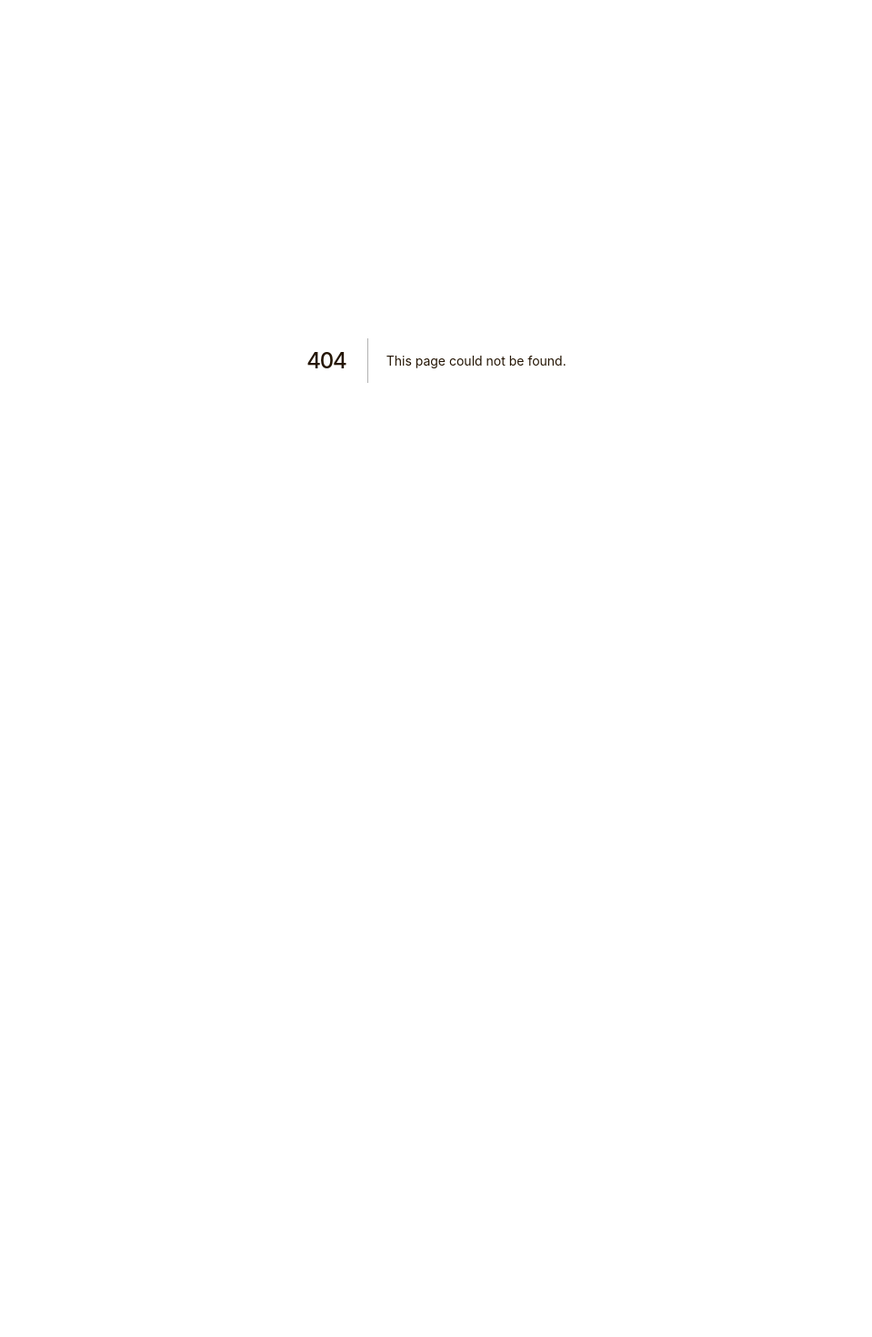
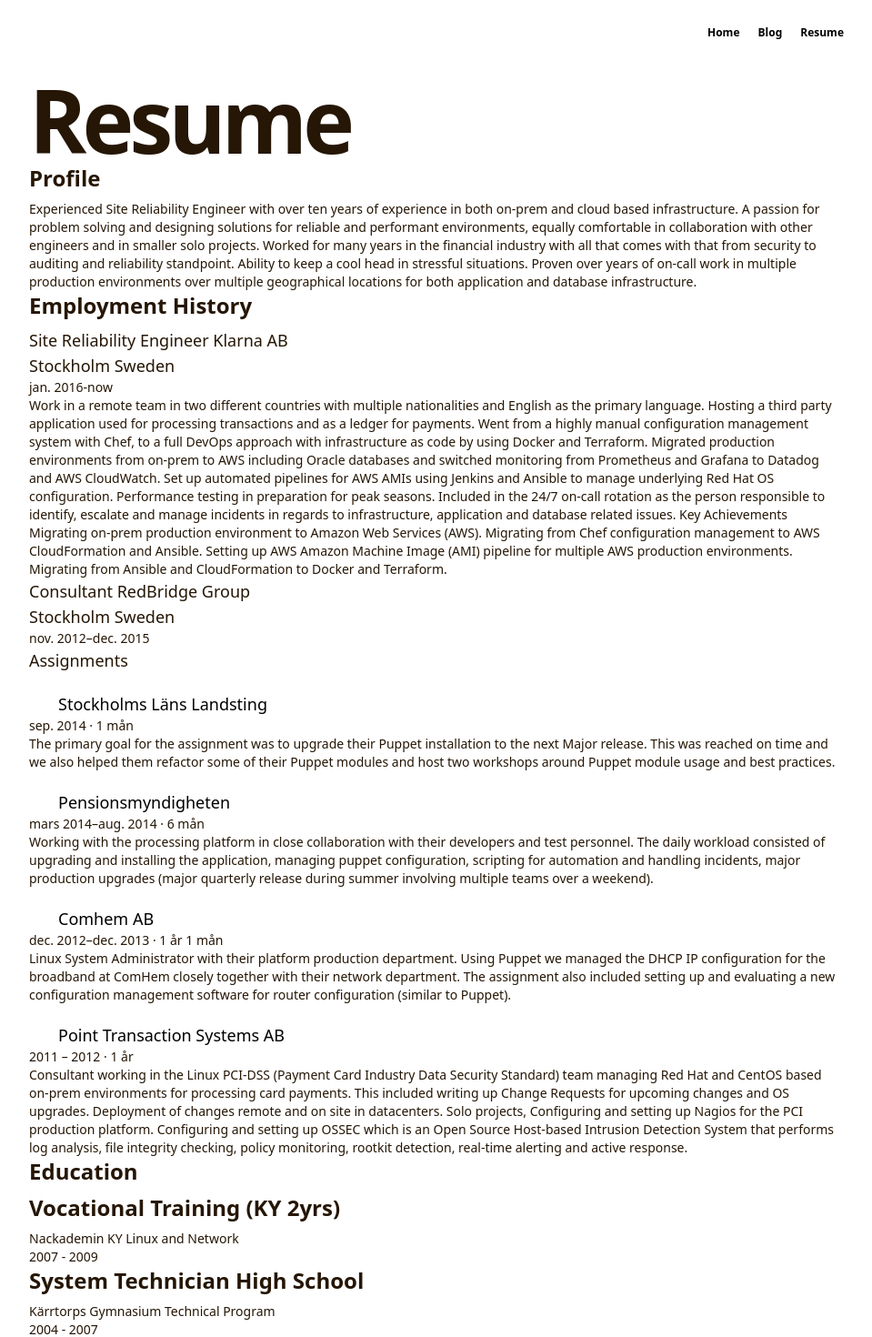
Before and after one commit to tobeck/tsbo, a Next.js app: page /resume in a window 1280 px wide. Before the commit this address had no page. Shown: the top 1470 px of the page at 91% size, without its empty margins (160-1119 px from the left). Before the commit the page ends 800 px from the top, so only its background shows below. Built offline with nearby package versions, Linux system fonts and the light colour scheme.

Commit message:
Added resume page, restruct navbar

```diff
--- a/components/navbar.js
+++ b/components/navbar.js
@@ -5,18 +5,16 @@
 
 export default function Navbar() {
   return (
-    <nav className="container flex items-center py-5 mt-10">
-      <div>
+    <nav className="container flex items-center py-5 mt-2">
+      <ul className="hidden sm:flex flex-1 justify-end items-center gap-5  text-xs font-bold">
         <Link href="/">
-          <Image src="/assets/TSBO_logo.svg" width="64" height="64" />
-        </Link>
-      </div>
-      <ul className="hidden sm:flex flex-1 justify-end items-center gap-5  text-xs">
-        <Link href="/experiences">
-          <a>Experiences</a>
+          <a>Home</a>
         </Link>
         <Link href="/blog">
           <a>Blog</a>
+        </Link>
+        <Link href="/resume">
+          <a>Resume</a>
         </Link>
       </ul>
       <div className="flex sm:hidden flex-1 justify-end">
--- /dev/null
+++ b/pages/resume.js
@@ -0,0 +1,117 @@
+import Layout from '../components/layout'
+import Container from '../components/container'
+
+export default function Experiences() {
+  return (
+    <>
+      <Layout>
+        <Container>
+          <section className="flex-col md:flex-row flex items-center md:justify-between mt-5 mb-5 md:mb-12">
+            <div>
+              <h1>Resume</h1>
+              <h2>Profile</h2>
+              <p>
+                Experienced Site Reliability Engineer with over ten years of
+                experience in both on-prem and cloud based infrastructure. A
+                passion for problem solving and designing solutions for reliable
+                and performant environments, equally comfortable in
+                collaboration with other engineers and in smaller solo projects.
+                Worked for many years in the financial industry with all that
+                comes with that from security to auditing and reliability
+                standpoint. Ability to keep a cool head in stressful situations.
+                Proven over years of on-call work in multiple production
+                environments over multiple geographical locations for both
+                application and database infrastructure.
+              </p>
+              <h2>Employment History</h2>
+              <>
+                <h3>Site Reliability Engineer Klarna AB</h3>
+                <h3>Stockholm Sweden</h3>
+                <p>jan. 2016-now</p>
+                <p>
+                  Work in a remote team in two different countries with multiple
+                  nationalities and English as the primary language. Hosting a
+                  third party application used for processing transactions and
+                  as a ledger for payments. Went from a highly manual
+                  configuration management system with Chef, to a full DevOps
+                  approach with infrastructure as code by using Docker and
+                  Terraform. Migrated production environments from on-prem to
+                  AWS including Oracle databases and switched monitoring from
+                  Prometheus and Grafana to Datadog and AWS CloudWatch. Set up
+                  automated pipelines for AWS AMIs using Jenkins and Ansible to
+                  manage underlying Red Hat OS configuration. Performance
+                  testing in preparation for peak seasons. Included in the 24/7
+                  on-call rotation as the person responsible to identify,
+                  escalate and manage incidents in regards to infrastructure,
+                  application and database related issues. Key Achievements
+                  Migrating on-prem production environment to Amazon Web
+                  Services (AWS). Migrating from Chef configuration management
+                  to AWS CloudFormation and Ansible. Setting up AWS Amazon
+                  Machine Image (AMI) pipeline for multiple AWS production
+                  environments. Migrating from Ansible and CloudFormation to
+                  Docker and Terraform.
+                </p>
+                <h3>Consultant RedBridge Group</h3>
+                <h3>Stockholm Sweden</h3>
+                <p>nov. 2012–dec. 2015</p>
+                <h3>Assignments</h3>
+                <h4>Stockholms Läns Landsting</h4>
+                <p>sep. 2014 · 1 mån</p>
+                <p>
+                  The primary goal for the assignment was to upgrade their
+                  Puppet installation to the next Major release. This was
+                  reached on time and we also helped them refactor some of their
+                  Puppet modules and host two workshops around Puppet module
+                  usage and best practices.
+                </p>
+                <h4>Pensionsmyndigheten</h4>
+                <p>mars 2014–aug. 2014 · 6 mån</p>
+                <p>
+                  Working with the processing platform in close collaboration
+                  with their developers and test personnel. The daily workload
+                  consisted of upgrading and installing the application,
+                  managing puppet configuration, scripting for automation and
+                  handling incidents, major production upgrades (major quarterly
+                  release during summer involving multiple teams over a
+                  weekend).
+                </p>
+                <h4>Comhem AB</h4>
+                <p>dec. 2012–dec. 2013 · 1 år 1 mån</p>
+                <p>
+                  Linux System Administrator with their platform production
+                  department. Using Puppet we managed the DHCP IP configuration
+                  for the broadband at ComHem closely together with their
+                  network department. The assignment also included setting up
+                  and evaluating a new configuration management software for
+                  router configuration (similar to Puppet).
+                </p>
+                <h4>Point Transaction Systems AB</h4>
+                <p>2011 – 2012 · 1 år</p>
+                <p>
+                  Consultant working in the Linux PCI-DSS (Payment Card Industry
+                  Data Security Standard) team managing Red Hat and CentOS based
+                  on-prem environments for processing card payments. This
+                  included writing up Change Requests for upcoming changes and
+                  OS upgrades. Deployment of changes remote and on site in
+                  datacenters. Solo projects, Configuring and setting up Nagios
+                  for the PCI production platform. Configuring and setting up
+                  OSSEC which is an Open Source Host-based Intrusion Detection
+                  System that performs log analysis, file integrity checking,
+                  policy monitoring, rootkit detection, real-time alerting and
+                  active response.
+                </p>
+                <h2>Education</h2>
+                <h2>Vocational Training (KY 2yrs)</h2>
+                <p>Nackademin KY Linux and Network</p>
+                <p>2007 - 2009</p>
+                <h2>System Technician High School</h2>
+                <p>Kärrtorps Gymnasium Technical Program</p>
+                <p>2004 - 2007</p>
+              </>
+            </div>
+          </section>
+        </Container>
+      </Layout>
+    </>
+  )
+}
```
